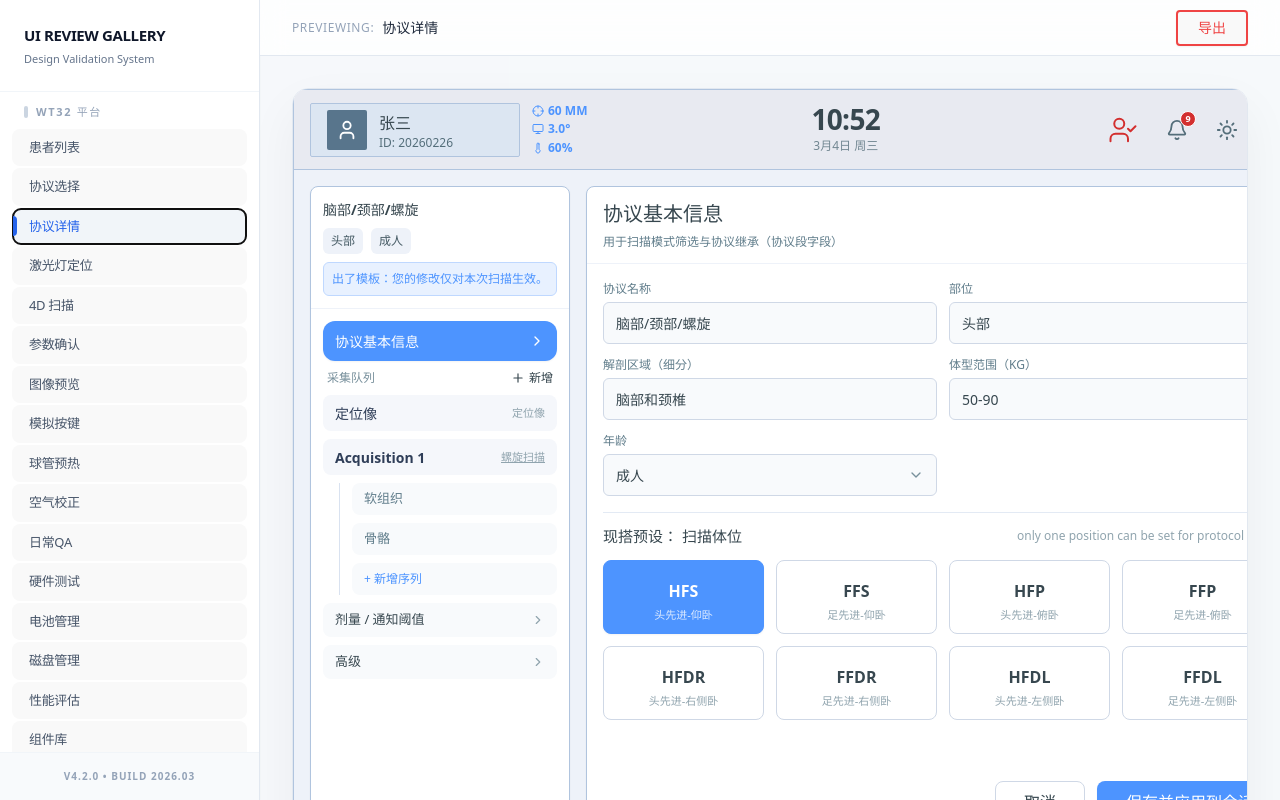
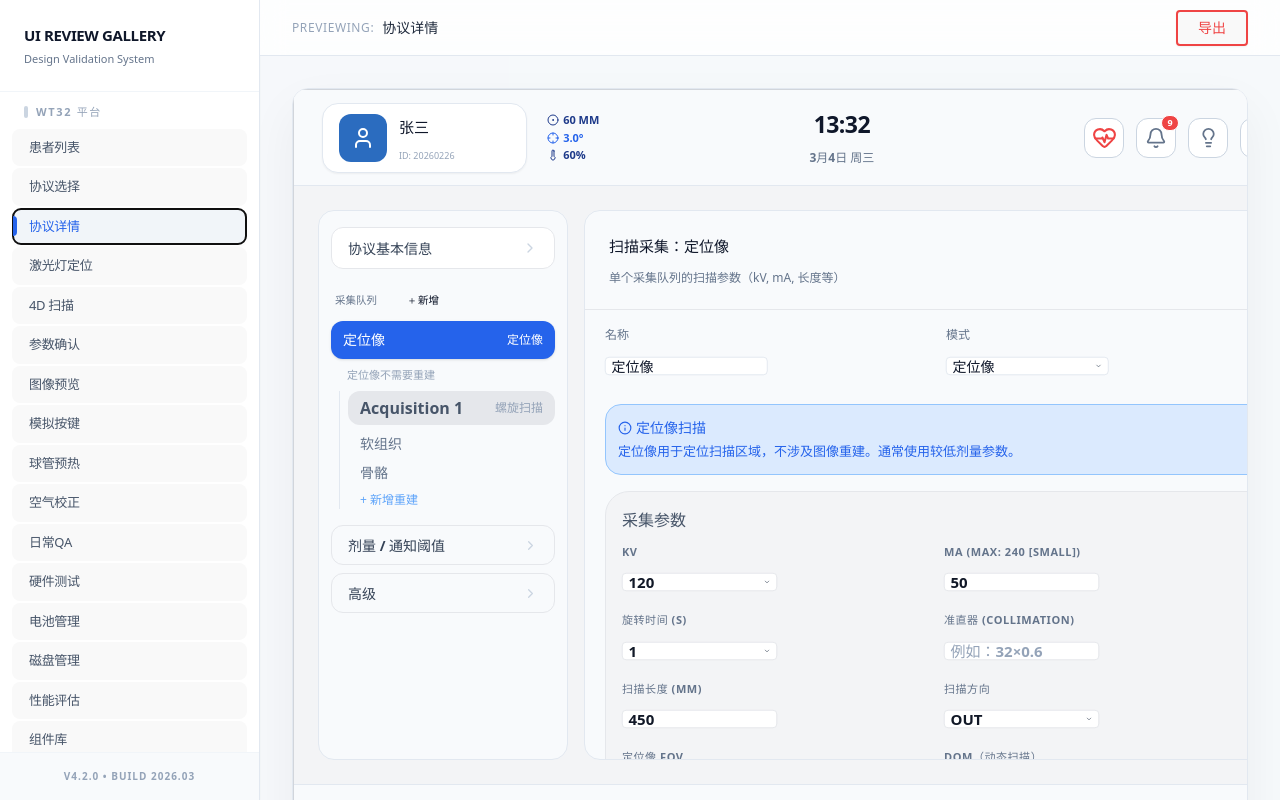
Before and after one commit to JennyTuan/CT-Prototype, a React (Vite) app in the folder ui-review/: page / in a window 1280 px wide. Both pictures are taken after a click on the button "协议详情". Built offline with nearby package versions, Linux system fonts and the light colour scheme.

Commit message:
feat: 完成协议详情定位像参数界面

```diff
--- a/ui-review/src/screens/WT32ProtocolDetailScreen.tsx
+++ b/ui-review/src/screens/WT32ProtocolDetailScreen.tsx
@@ -3,163 +3,163 @@ import {
   Plus,
   ChevronRight,
   Bell,
-  Sun,
+  Lightbulb,
   Settings,
-  Monitor,
-  UserCheck,
   Crosshair,
   Thermometer,
+  CircleDot,
   ChevronDown,
+  Info,
+  X,
+  HeartPulse,
 } from "lucide-react";
 
-const positions = [
-  { code: "HFS", desc: "头先进-仰卧", active: true },
-  { code: "FFS", desc: "足先进-仰卧" },
-  { code: "HFP", desc: "头先进-俯卧" },
-  { code: "FFP", desc: "足先进-俯卧" },
-  { code: "HFDR", desc: "头先进-右侧卧" },
-  { code: "FFDR", desc: "足先进-右侧卧" },
-  { code: "HFDL", desc: "头先进-左侧卧" },
-  { code: "FFDL", desc: "足先进-左侧卧" },
+const scanFields = [
+  { label: "KV", value: "120", type: "select" },
+  { label: "MA (MAX: 240 [SMALL])", value: "50", type: "input" },
+  { label: "旋转时间 (S)", value: "1", type: "select" },
+  { label: "准直器 (COLLIMATION)", value: "例如：32×0.6", type: "placeholder" },
+  { label: "扫描长度 (MM)", value: "450", type: "input" },
+  { label: "扫描方向", value: "OUT", type: "select" },
+  { label: "定位像 FOV", value: "500", type: "input" },
+  { label: "DOM（动态扫描）", value: "0 或 1", type: "input" },
+  { label: "床倾角 (ANGLE)", value: "0", type: "input", span: true },
 ];
 
 export default function WT32ProtocolDetailScreen() {
   return (
-    <div className="flex flex-col w-[1024px] h-[768px] bg-[#EEF2F9] overflow-hidden rounded-md border border-[#B0C4DE] shadow-2xl text-[#37474F] font-sans select-none">
-      <header className="flex items-center justify-between px-4 h-[80px] bg-[#E8EAF1] border-b border-[#B0C4DE] shrink-0">
-        <div className="flex items-center gap-3">
-          <div className="flex items-center gap-3 py-1.5 px-4 bg-[#DCE6F2] border border-[#B0C4DE] rounded-sm min-w-[210px]">
-            <div className="w-10 h-10 rounded-sm bg-[#4A6982] flex items-center justify-center text-white opacity-90">
-              <User size={22} />
+    <div className="flex flex-col w-[1024px] h-[768px] bg-[#F3F4F6] overflow-hidden rounded-md border border-[#D1D5DB] shadow-2xl text-[#334155] font-sans select-none">
+      <header className="flex items-center justify-between px-7 h-[96px] bg-[#F8FAFC] border-b border-[#E2E8F0] shrink-0">
+        <div className="flex items-center gap-5">
+          <div className="flex items-center gap-3 py-2 px-4 bg-white border border-[#E2E8F0] rounded-2xl min-w-[170px] shadow-sm">
+            <div className="w-12 h-12 rounded-xl bg-[#2B6CBF] flex items-center justify-center text-white">
+              <User size={24} />
             </div>
             <div className="flex flex-col">
-              <span className="text-[16px] font-bold text-[#37474F]">张三</span>
-              <span className="text-[12px] text-[#546E7A] font-medium leading-none mt-0.5">ID: 20260226</span>
+              <span className="text-[30px] leading-none scale-50 origin-left font-bold text-[#0F172A]">张三</span>
+              <span className="text-[18px] leading-none scale-50 origin-left text-[#94A3B8] mt-1">ID: 20260226</span>
             </div>
           </div>
-          <div className="text-[12px] font-bold text-[#4D94FF] leading-[1.2] space-y-1">
-            <div className="flex items-center gap-1"><Crosshair size={12} />60 MM</div>
-            <div className="flex items-center gap-1"><Monitor size={12} />3.0°</div>
+          <div className="text-[11px] font-bold text-[#1E3A8A] leading-[1.25] space-y-1">
+            <div className="flex items-center gap-1"><CircleDot size={12} />60 MM</div>
+            <div className="flex items-center gap-1 text-[#2563EB]"><Crosshair size={12} />3.0°</div>
             <div className="flex items-center gap-1"><Thermometer size={12} />60%</div>
           </div>
         </div>
 
         <div className="text-center">
-          <div className="text-[28px] font-bold tracking-tight text-[#37474F] leading-none">10:52</div>
-          <div className="text-[12px] text-[#546E7A] font-medium mt-1 uppercase opacity-80">3月4日 周三</div>
+          <div className="text-[46px] leading-none scale-50 origin-center font-black tracking-tight text-[#0F172A]">13:32</div>
+          <div className="text-[24px] scale-50 origin-center text-[#64748B] font-semibold -mt-2">3月4日 周三</div>
         </div>
 
-        <div className="flex items-center gap-5 pr-2">
-          <div className="p-1 text-[#D32F2F] cursor-pointer hover:opacity-70"><UserCheck size={30} strokeWidth={1.6} /></div>
-          <div className="relative p-1 text-[#546E7A] cursor-pointer hover:opacity-70">
+        <div className="flex items-center gap-3 pr-2">
+          <div className="w-10 h-10 rounded-xl border border-[#CBD5E1] bg-white text-[#EF4444] flex items-center justify-center"><HeartPulse size={25} /></div>
+          <div className="relative w-10 h-10 rounded-xl border border-[#CBD5E1] bg-white text-[#64748B] flex items-center justify-center">
             <Bell size={22} />
-            <span className="absolute -top-1 -right-1 w-4 h-4 bg-[#D32F2F] text-white text-[9px] flex items-center justify-center rounded-full font-bold border border-white">9</span>
+            <span className="absolute -top-1 -right-1 min-w-[18px] h-4 px-1 bg-red-500 text-white text-[9px] flex items-center justify-center rounded-full font-bold border border-white">9</span>
           </div>
-          <div className="p-1 text-[#546E7A] cursor-pointer hover:opacity-70"><Sun size={22} /></div>
-          <div className="relative p-1 text-[#546E7A] cursor-pointer hover:opacity-70">
+          <div className="w-10 h-10 rounded-xl border border-[#CBD5E1] bg-white text-[#64748B] flex items-center justify-center"><Lightbulb size={21} /></div>
+          <div className="relative w-10 h-10 rounded-xl border border-[#CBD5E1] bg-white text-[#64748B] flex items-center justify-center">
             <Settings size={22} />
-            <span className="absolute -top-1 -right-2 min-w-[18px] h-4 px-1 bg-[#D32F2F] text-white text-[9px] flex items-center justify-center rounded-full font-bold border border-white">100</span>
+            <span className="absolute -top-1 -right-2 min-w-[22px] h-4 px-1 bg-red-500 text-white text-[9px] flex items-center justify-center rounded-full font-bold border border-white">100</span>
           </div>
         </div>
       </header>
 
-      <main className="flex-1 overflow-hidden p-4 flex gap-4">
-        <aside className="w-[260px] bg-white rounded-lg border border-[#B0C4DE] shadow-sm overflow-hidden flex flex-col">
-          <div className="px-3 py-3 border-b border-[#EEF2F9]">
-            <div className="text-[14px] font-bold text-[#37474F] whitespace-nowrap overflow-hidden text-ellipsis">脑部/颈部/螺旋</div>
-            <div className="mt-2 flex gap-2 text-[12px]">
-              <span className="px-2 py-1 rounded-md bg-[#EEF2F9] text-[#455A64]">头部</span>
-              <span className="px-2 py-1 rounded-md bg-[#EEF2F9] text-[#455A64]">成人</span>
-            </div>
-            <div className="mt-2 text-[12px] leading-5 text-[#4D94FF] bg-[#E8F1FF] border border-[#BFD8FF] rounded-md px-2 py-1.5">出了模板：您的修改仅对本次扫描生效。</div>
+      <main className="flex-1 overflow-hidden p-6 flex gap-4">
+        <aside className="w-[250px] bg-[#F8FAFC] rounded-2xl border border-[#E2E8F0] px-3 py-4 flex flex-col">
+          <div className="h-[42px] px-4 rounded-xl border border-[#E5E7EB] bg-white text-[14px] font-bold text-[#334155] flex items-center justify-between">
+            协议基本信息
+            <ChevronRight size={16} className="text-[#CBD5E1]" />
           </div>
 
-          <div className="p-3 space-y-2">
-            <div className="h-[40px] px-3 rounded-xl bg-[#4D94FF] text-white text-[14px] font-bold flex items-center justify-between shadow-sm">
-              协议基本信息
-              <ChevronRight size={16} />
+          <div className="mt-4 flex justify-between px-2 text-[21px] scale-50 origin-left text-[#64748B]">
+            <span>采集队列</span>
+            <span className="flex items-center gap-1 text-[#0F172A]"><Plus size={16} />新增</span>
+          </div>
+
+          <div className="mt-1 rounded-xl bg-[#2563EB] px-3 h-[38px] flex items-center justify-between text-white shadow">
+            <span className="text-[14px] font-bold">定位像</span>
+            <span className="text-[12px]">定位像</span>
+          </div>
+          <div className="text-[11px] text-[#94A3B8] mt-2 px-4 italic">定位像不需要重建</div>
+
+          <div className="mt-2 ml-2 border-l border-[#E2E8F0] pl-2 space-y-2">
+            <div className="h-[34px] rounded-xl bg-[#E5E7EB] px-3 flex items-center justify-between">
+              <span className="font-bold text-[#475569]">Acquisition 1</span>
+              <span className="text-[12px] text-[#94A3B8]">螺旋扫描</span>
             </div>
+            <div className="text-[14px] text-[#64748B] px-3">软组织</div>
+            <div className="text-[14px] text-[#64748B] px-3">骨骼</div>
+            <div className="text-[12px] text-[#60A5FA] px-3">+ 新增重建</div>
+          </div>
 
-            <div className="flex justify-between px-1 text-[12px] text-[#78909C]">
-              <span>采集队列</span>
-              <span className="flex items-center gap-1 text-[#37474F]"><Plus size={14} />新增</span>
+          <div className="mt-4 space-y-2">
+            <div className="h-[40px] px-4 rounded-xl border border-[#E5E7EB] bg-[#F8FAFC] text-[14px] font-semibold text-[#334155] flex items-center justify-between">
+              剂量 / 通知阈值
+              <ChevronRight size={15} className="text-[#CBD5E1]" />
             </div>
-
-            <div className="h-[36px] rounded-lg bg-[#F5F7FB] px-3 flex items-center justify-between text-[14px]">
-              <span className="font-semibold text-[#2F3E58]">定位像</span>
-              <span className="text-[11px] text-[#90A4AE]">定位像</span>
+            <div className="h-[40px] px-4 rounded-xl border border-[#E5E7EB] bg-[#F8FAFC] text-[14px] font-semibold text-[#334155] flex items-center justify-between">
+              高级
+              <ChevronRight size={15} className="text-[#CBD5E1]" />
             </div>
-            <div className="h-[36px] rounded-lg bg-[#F5F7FB] px-3 flex items-center justify-between text-[14px]">
-              <span className="font-semibold text-[#2F3E58]">Acquisition 1</span>
-              <span className="text-[11px] text-[#90A4AE] underline">螺旋扫描</span>
-            </div>
-
-            <div className="ml-4 pl-3 border-l border-[#D9E2F0] space-y-2">
-              <div className="h-[32px] rounded-lg bg-[#F8FAFC] px-3 flex items-center text-[13px] text-[#607D8B]">软组织</div>
-              <div className="h-[32px] rounded-lg bg-[#F8FAFC] px-3 flex items-center text-[13px] text-[#607D8B]">骨骼</div>
-              <div className="h-[32px] rounded-lg bg-[#F8FAFC] px-3 flex items-center text-[12px] text-[#4D94FF]">+ 新增序列</div>
-            </div>
-
-            <div className="h-[34px] rounded-lg bg-[#F8FAFC] px-3 flex items-center justify-between text-[13px]">剂量 / 通知阈值 <ChevronRight size={14} className="text-[#90A4AE]" /></div>
-            <div className="h-[34px] rounded-lg bg-[#F8FAFC] px-3 flex items-center justify-between text-[13px]">高级 <ChevronRight size={14} className="text-[#90A4AE]" /></div>
           </div>
         </aside>
 
-        <section className="flex-1 bg-white rounded-lg border border-[#B0C4DE] shadow-sm overflow-hidden flex flex-col">
-          <div className="px-4 py-3 border-b border-[#EEF2F9]">
-            <h2 className="text-[20px] font-bold text-[#37474F]">协议基本信息</h2>
-            <p className="text-[12px] text-[#607D8B] mt-1">用于扫描模式筛选与协议继承（协议段字段）</p>
+        <section className="flex-1 bg-[#F8FAFC] rounded-2xl border border-[#E2E8F0] flex flex-col min-h-0">
+          <div className="px-6 py-5 border-b border-[#E5E7EB]">
+            <h2 className="text-[30px] leading-none scale-50 origin-left font-black text-[#0F172A]">扫描采集：定位像</h2>
+            <p className="text-[24px] leading-none scale-50 origin-left text-[#64748B] mt-1">单个采集队列的扫描参数（kV, mA, 长度等）</p>
           </div>
 
-          <div className="p-4 flex-1 flex flex-col min-h-0">
-            <div className="grid grid-cols-2 gap-3">
-              {[
-                { label: "协议名称", value: "脑部/颈部/螺旋", hasSelect: false },
-                { label: "部位", value: "头部", hasSelect: true },
-                { label: "解剖区域（细分）", value: "脑部和颈椎", hasSelect: false },
-                { label: "体型范围（KG）", value: "50-90", hasSelect: false },
-                { label: "年龄", value: "成人", hasSelect: true },
-              ].map(({ label, value, hasSelect }, idx) => (
-                <div key={label} className={idx === 4 ? "col-span-1" : ""}>
-                  <div className="text-[12px] text-[#607D8B] mb-1">{label}</div>
-                  <div className="h-[42px] rounded-md border border-[#CFD8E6] bg-[#F8FAFC] px-3 flex items-center justify-between text-[14px] font-medium text-[#37474F]">
-                    <span>{value}</span>
-                    {hasSelect && <ChevronDown size={16} className="text-[#78909C]" />}
-                  </div>
+          <div className="px-5 py-4 overflow-y-auto">
+            <div className="grid grid-cols-2 gap-4">
+              <div>
+                <div className="text-[12px] text-[#64748B] mb-1">名称</div>
+                <div className="h-[36px] rounded-lg border border-[#CBD5E1] bg-white px-3 text-[28px] leading-none scale-50 origin-left font-semibold text-[#0F172A] flex items-center">定位像</div>
+              </div>
+              <div>
+                <div className="text-[12px] text-[#64748B] mb-1">模式</div>
+                <div className="h-[36px] rounded-lg border border-[#CBD5E1] bg-white px-3 text-[28px] leading-none scale-50 origin-left font-semibold text-[#0F172A] flex items-center justify-between">
+                  定位像
+                  <ChevronRight size={14} className="rotate-90 text-[#334155]" />
                 </div>
-              ))}
-            </div>
-
-            <div className="mt-4 pt-3 border-t border-[#E3EAF4] flex-1 flex flex-col">
-              <div className="flex items-center justify-between mb-3">
-                <div className="text-[15px] text-[#37474F]"><span className="font-bold">现搭预设：</span> 扫描体位</div>
-                <div className="text-[12px] text-[#90A4AE]">only one position can be set for protocol preset</div>
-              </div>
-
-              <div className="grid grid-cols-4 gap-3">
-                {positions.map((item) => (
-                  <button
-                    key={item.code}
-                    className={`h-[74px] rounded-xl border text-center transition-colors ${
-                      item.active
-                        ? "bg-[#4D94FF] border-[#4D94FF] text-white shadow-sm"
-                        : "bg-white border-[#CFD8E6] text-[#37474F]"
-                    }`}
-                  >
-                    <div className="text-[16px] font-bold mt-2.5">{item.code}</div>
-                    <div className={`text-[11px] mt-1 ${item.active ? "text-white/80" : "text-[#90A4AE]"}`}>{item.desc}</div>
-                  </button>
-                ))}
               </div>
             </div>
 
-            <div className="mt-3 flex justify-end gap-3">
-              <button className="h-[42px] px-7 rounded-md border border-[#CFD8E6] bg-white text-[#37474F] text-[16px] font-medium">取消</button>
-              <button className="h-[42px] px-7 rounded-md bg-[#4D94FF] text-white text-[16px] font-bold shadow-sm">保存并应用到会话</button>
+            <div className="mt-5 p-3 rounded-2xl border border-[#93C5FD] bg-[#DBEAFE] text-[#2563EB]">
+              <div className="text-[14px] font-bold flex items-center gap-1"><Info size={14} /> 定位像扫描</div>
+              <p className="text-[13px] mt-1">定位像用于定位扫描区域，不涉及图像重建。通常使用较低剂量参数。</p>
+            </div>
+
+            <div className="mt-4 rounded-3xl border border-[#E5E7EB] bg-[#F3F4F6] p-4">
+              <div className="text-[16px] font-bold text-[#475569] mb-3">采集参数</div>
+              <div className="grid grid-cols-2 gap-3">
+                {scanFields.map((field) => (
+                  <div key={field.label} className={field.span ? "col-span-1" : ""}>
+                    <div className="text-[11px] font-semibold uppercase tracking-[0.05em] text-[#64748B] mb-1">{field.label}</div>
+                    <div className="h-[36px] rounded-lg border border-[#D1D5DB] bg-white px-3 flex items-center justify-between text-[30px] leading-none scale-50 origin-left font-semibold text-[#111827]">
+                      <span className={field.type === "placeholder" ? "text-[#94A3B8]" : ""}>{field.value}</span>
+                      {field.type === "select" && <ChevronDown size={14} className="text-[#334155]" />}
+                    </div>
+                  </div>
+                ))}
+              </div>
+
+              <div className="mt-4 text-right">
+                <button className="inline-flex items-center gap-1 text-[#94A3B8] text-[13px] hover:text-[#64748B]">
+                  <X size={14} /> 删除该采集队列
+                </button>
+              </div>
             </div>
           </div>
         </section>
       </main>
+
+      <footer className="h-[72px] px-6 flex items-center justify-end gap-3 bg-[#F8FAFC] border-t border-[#E2E8F0]">
+        <button className="h-[40px] px-8 rounded-xl border border-[#D1D5DB] bg-white text-[#334155] text-[30px] leading-none scale-50 origin-center font-bold">取消</button>
+        <button className="h-[40px] px-8 rounded-xl bg-[#2563EB] text-white text-[30px] leading-none scale-50 origin-center font-bold shadow">保存并应用到会话</button>
+      </footer>
     </div>
   );
 }
```
